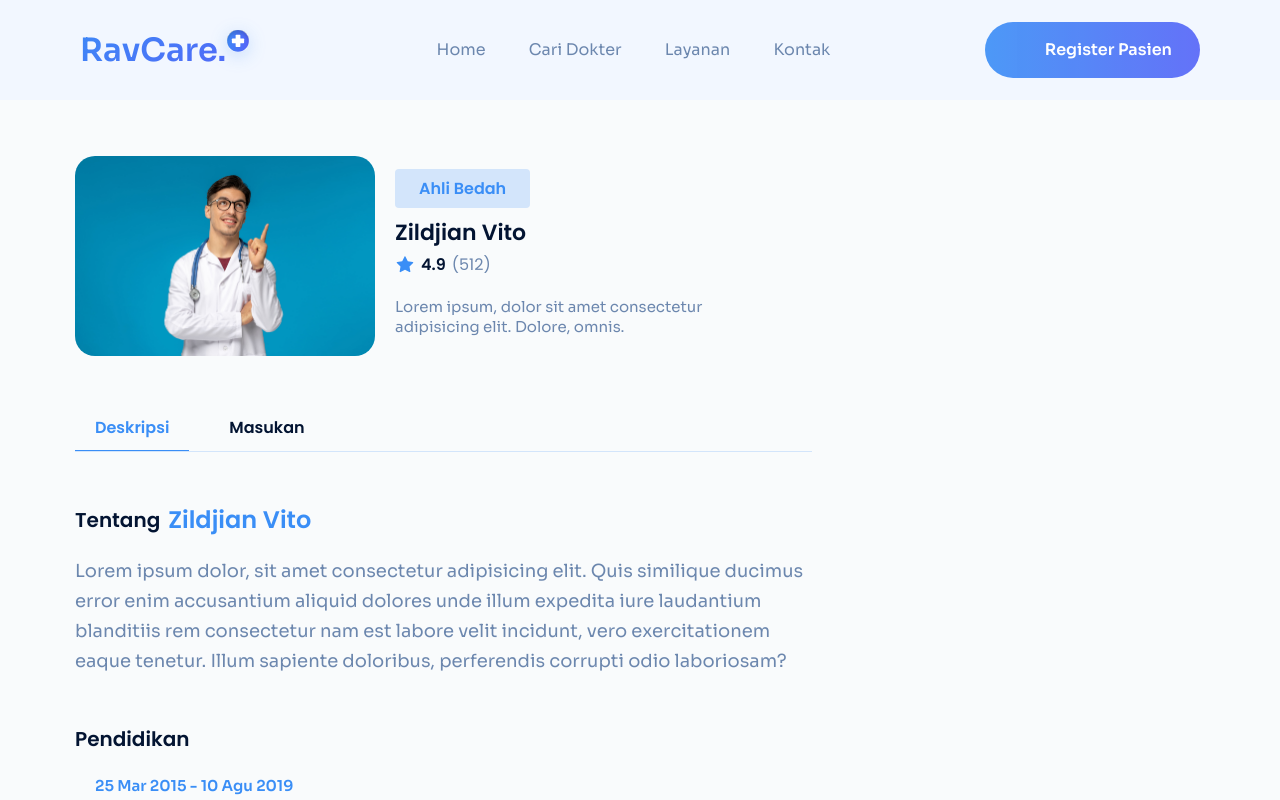
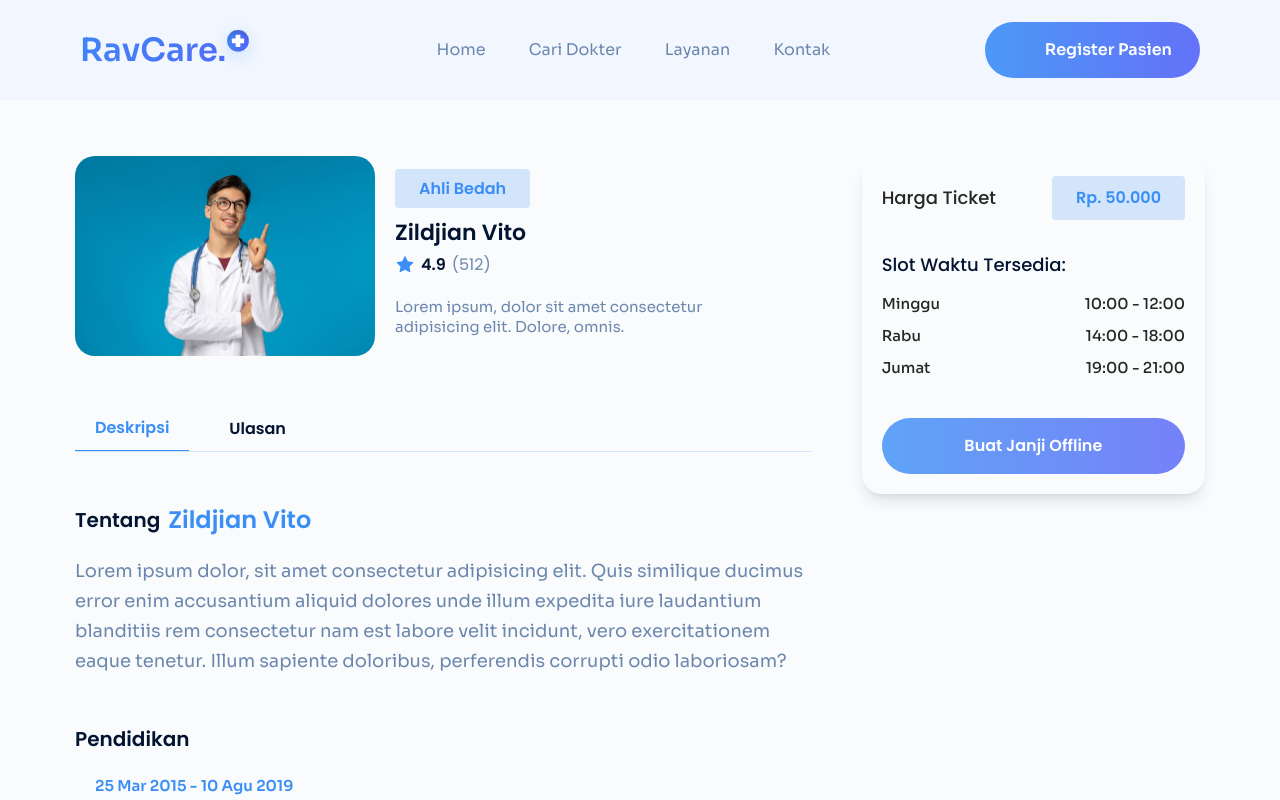
Before and after one commit to zildjianvitoo/ravcare-fe, a Next.js app: page /dokter/01 in a window 1280 px wide. Shown: the top 800 px of the page. Built offline with nearby package versions, Linux system fonts and the light colour scheme; some icons are missing.

Commit message:
feat: make ulasan section,make side panel on detail dokter page

```diff
--- a/components/Dokter/Masukan.jsx
+++ /dev/null
@@ -1,5 +0,0 @@
-import React from "react";
-
-export default function Masukan() {
-  return <div>MasukanDokter</div>;
-}
--- /dev/null
+++ b/components/Dokter/SidePanel.jsx
@@ -0,0 +1,60 @@
+import { sora } from "@/public/fonts";
+import Button from "../Button/Button";
+
+export default function SidePanel() {
+  return (
+    <div className="p-3 rounded-[20px]  lg:p-5">
+      <div className="flex items-center justify-between">
+        <p className="mt-0 font-medium  text-para text-black/[0.85]">
+          Harga Ticket
+        </p>
+        <span className="bg-[#D3E5FB] text-primary-ravcare py-1 px-6 lg:py-2 text-[12px] leading-4 lg:text-[16px] lg:leading-7 font-semibold rounded ">
+          Rp. 50.000
+        </span>
+      </div>
+      <div className="mt-[30px]">
+        <p className="mt-0 font-medium text-para text-heading-color-ravcare">
+          Slot Waktu Tersedia:
+        </p>
+        <ul className="mt-3">
+          <li
+            className={`flex items-center justify-between mb-2 ${sora.className}`}
+          >
+            <p className="text-[15px] leading-6 text-black/[0.85] font-medium">
+              Minggu
+            </p>
+            <p className="text-[15px] leading-6 text-black/[0.85] font-medium">
+              10:00 - 12:00
+            </p>
+          </li>
+          <li
+            className={`flex items-center justify-between mb-2 ${sora.className}`}
+          >
+            <p className="text-[15px] leading-6 text-black/[0.85] font-medium">
+              Rabu
+            </p>
+            <p className="text-[15px] leading-6 text-black/[0.85] font-medium">
+              14:00 - 18:00
+            </p>
+          </li>
+          <li
+            className={`flex items-center justify-between mb-2 ${sora.className}`}
+          >
+            <p className="text-[15px] leading-6 text-black/[0.85] font-medium">
+              Jumat
+            </p>
+            <p className="text-[15px] leading-6 text-black/[0.85] font-medium">
+              19:00 - 21:00
+            </p>
+          </li>
+        </ul>
+      </div>
+      <Button
+        className="w-full px-2 btn bg-gradient-to-r from-primary-ravcare to-secondary-ravcare opacity-80 hover:opacity-100 hover:translate-y-0"
+        icon={""}
+      >
+        Buat Janji Offline
+      </Button>
+    </div>
+  );
+}
--- /dev/null
+++ b/components/Dokter/Ulasan.jsx
@@ -0,0 +1,60 @@
+import useFormatedDate from "@/hooks/useFormatedDate";
+import { sora } from "@/public/fonts";
+import Image from "next/image";
+import React, { useState } from "react";
+import { AiFillStar } from "react-icons/ai";
+import UlasanForm from "./UlasanForm";
+
+export default function Ulasan() {
+  const [showFeedbackForm, setShowFeedbackForm] = useState(false);
+
+  return (
+    <div>
+      <div className="mb-[50px]">
+        <h4 className="text-[20px] leading-[30px] font-semibold text-heading-color-ravcare mb-[30px]">
+          Semua Ulasan (156)
+        </h4>
+        <div className="flex justify-between xs:gap-10 mb-[30px]">
+          <div className="flex gap-3">
+            <figure className="relative w-12 h-12 rounded-full xxs:w-10 xxs:h-10">
+              <Image
+                src={"/assets/images/avatar-icon.png"}
+                alt={"Avatar"}
+                width={40}
+                height={40}
+                className=" xxs:w-full"
+              />
+            </figure>
+            <div>
+              <h5 className="text-[16px] leading-6 text-primary-ravcare font-semibold">
+                Raihan Yep
+              </h5>
+              <p className="text-[14px] leading-6 text-text-color-ravcare ">
+                {useFormatedDate("02-16-2023")}
+              </p>
+
+              <p
+                className={`text-para mt-3 font-normal text-[15px] ${sora.className}`}
+              >
+                Layanannya Bagus,Sangat Rekomen
+              </p>
+            </div>
+          </div>
+          <div className="flex gap-1">
+            {[...Array(5).keys()].map((_, index) => (
+              <AiFillStar key={index} className="text-primary-ravcare" />
+            ))}
+          </div>
+        </div>
+      </div>
+      {!showFeedbackForm && (
+        <div className="text-center">
+          <button className="btn" onClick={() => setShowFeedbackForm(true)}>
+            Beri Ulasan
+          </button>
+        </div>
+      )}
+      {showFeedbackForm && <UlasanForm />}
+    </div>
+  );
+}
--- /dev/null
+++ b/components/Dokter/UlasanForm.jsx
@@ -0,0 +1,62 @@
+import React, { useState } from "react";
+import { useForm } from "react-hook-form";
+import { AiFillStar } from "react-icons/ai";
+
+export default function UlasanForm() {
+  const [rating, setRating] = useState(0);
+  const [hover, setHover] = useState(0);
+
+  const { register, handleSubmit } = useForm();
+
+  const onSubmitHandler = async (formValues) => {
+    console.log(formValues);
+  };
+
+  return (
+    <form onSubmit={handleSubmit(onSubmitHandler)}>
+      <h3 className="text-heading-color-ravcare text-[16px] leading-6 font-medium mb-4 ">
+        Bagaimana Anda menilai dokter ini?
+      </h3>
+      <div>
+        {[...Array(5).keys()].map((_, index) => {
+          index = index + 1;
+          return (
+            <button
+              key={index}
+              type="button"
+              className={`${
+                index <= ((hover && rating) || hover)
+                  ? "text-primary-ravcare"
+                  : "text-text-color-ravcare"
+              } bg-transparent border-none outline-none focus:outline-none text-[22px] cursor-pointer`}
+              onClick={() => setRating(index)}
+              onMouseEnter={() => setHover(index)}
+              onMouseLeave={() => setHover(rating)}
+              onDoubleClick={() => {
+                setRating(0);
+                setHover(0);
+              }}
+            >
+              <span>
+                <AiFillStar />
+              </span>
+            </button>
+          );
+        })}
+      </div>
+      <div className="mt-[30px]">
+        {" "}
+        <h3 className="text-heading-color-ravcare text-[16px] leading-6 font-medium mb-4 ">
+          Bagikan masukan dan ulasan Anda*
+        </h3>
+        <textarea
+          rows="5"
+          className="w-full px-4 py-3 border rounded-md border-primary-ravcare focus:outline outline-secondary-ravcare"
+          placeholder="Masukan ulasan Anda"
+          {...register("ulasan", { required: true })}
+        ></textarea>
+      </div>
+      <button type="submit">Submit Ulasan</button>
+    </form>
+  );
+}
--- a/package.json
+++ b/package.json
@@ -18,6 +18,7 @@
     "postcss": "8.4.29",
     "react": "18.2.0",
     "react-dom": "18.2.0",
+    "react-hook-form": "^7.46.1",
     "react-icons": "^4.10.1",
     "react-slick": "^0.29.0",
     "react-spinners": "^0.13.8",
--- a/pages/dokter/[dokterId].jsx
+++ b/pages/dokter/[dokterId].jsx
@@ -1,5 +1,6 @@
 import Deskripsi from "@/components/Dokter/Deskripsi";
-import Masukan from "@/components/Dokter/Masukan";
+import SidePanel from "@/components/Dokter/SidePanel";
+import Ulasan from "@/components/Dokter/Ulasan";
 import { sora } from "@/public/fonts";
 import { cn } from "@/utils/cn";
 import Image from "next/image";
@@ -14,14 +15,14 @@ export default function DokterDetail() {
       <div className="max-w-[1170px] px-5 mx-auto">
         <div className="grid md:grid-cols-3 gap-[50px]">
           <div className="md:col-span-2">
-            <div className="flex items-center gap-5">
-              <figure>
+            <div className="flex flex-col items-center gap-5 sm:flex-row w-fit">
+              <figure className="self-start">
                 <Image
                   width={300}
                   height={300}
                   src={"/assets/images/doctor-img01.jpg"}
                   alt="Foto Dokter"
-                  className="rounded-[20px]"
+                  className="rounded-[20px] object-cover items-start"
                 />
               </figure>
               <div>
@@ -41,14 +42,14 @@ export default function DokterDetail() {
                   </span>
                 </div>
                 <p
-                  className={`text-para text-[14px] leading-5 md:text-[15px] lg:max-w-sm ${sora.className}`}
+                  className={`text-para text-[14px] max-w-xs s leading-5 md:text-[15px] lg:max-w-sm ${sora.className}`}
                 >
                   Lorem ipsum, dolor sit amet consectetur adipisicing elit.
                   Dolore, omnis.
                 </p>
               </div>
             </div>
-            <div className="mt-[50px] border-b border-[#D3E5FB]">
+            <div className="mt-[50px] flex justify-between xs:justify-start border-b border-[#D3E5FB]">
               <button
                 onClick={() => setActiveTab("deskripsi")}
                 className={cn(
@@ -62,23 +63,24 @@ export default function DokterDetail() {
                 Deskripsi
               </button>
               <button
-                onClick={() => setActiveTab("masukan")}
+                onClick={() => setActiveTab("ulasan")}
                 className={cn(
                   "py-2 px-5 mr-5 text-[16px] leading-7 text-heading-color-ravcare font-semibold",
                   {
                     "text-primary-ravcare border-b border-primary-ravcare":
-                      activeTab === "masukan",
+                      activeTab === "ulasan",
                   }
                 )}
               >
-                Masukan
+                Ulasan
               </button>
             </div>
 
             <div className="mt-[50px]">
-              {activeTab === "deskripsi" ? <Deskripsi /> : <Masukan />}
+              {activeTab === "deskripsi" ? <Deskripsi /> : <Ulasan />}
             </div>
           </div>
+          <div className="rounded-[20px] shadow-lg h-fit">{<SidePanel />}</div>
         </div>
       </div>
     </main>
```
Also changed, not shown: 1 other file (tests, documents, lock files or other folders).
